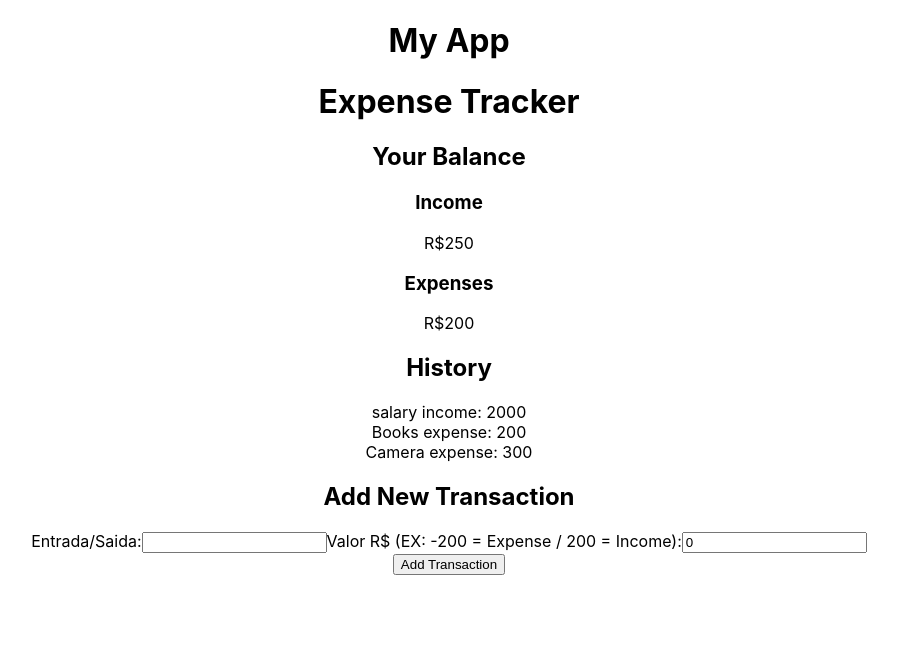
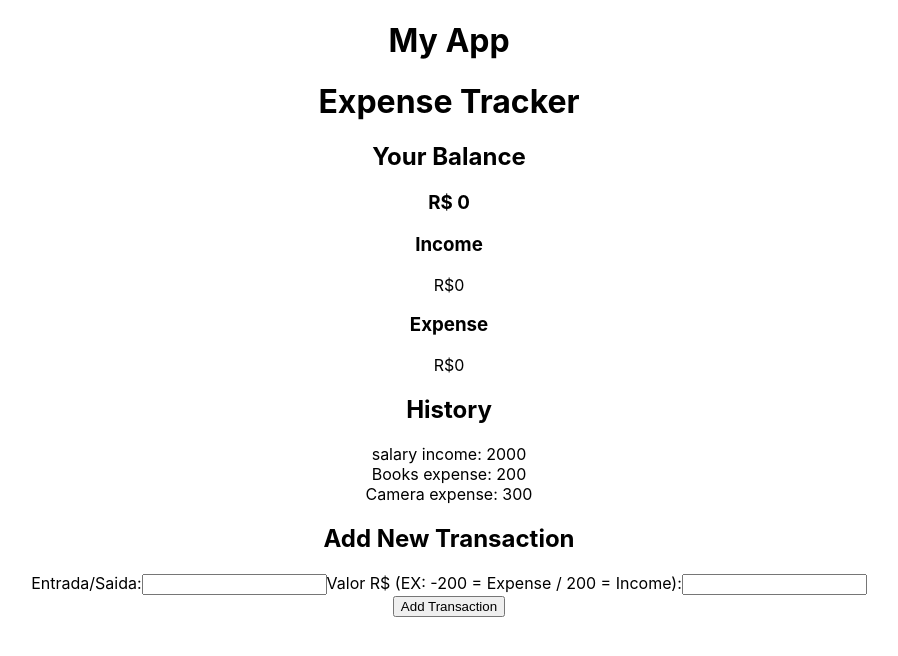
Before and after one commit to Nicolas-Johnson/Expenses_Tracker, a React (Create React App) app: page / in a window 1280 px wide. Shown: the top 656 px of the page, without its empty margins (191-1089 px from the left). Built offline with nearby package versions, Linux system fonts and the light colour scheme.

Commit message:
Balance change from class to func to be able to use hooks

```diff
--- a/src/components/AddTransaction.jsx
+++ b/src/components/AddTransaction.jsx
@@ -8,7 +8,7 @@ class AddTransaction extends React.Component{
     super();
     this.state = {
       title: '',
-      amount: 0,
+      amount: '',
       entry: '',
     }
   }
@@ -29,7 +29,7 @@ class AddTransaction extends React.Component{
     const { title, amount, entry } = this.state;
     const { addHystory, addIncome, addExpense } = this.props;
     const transaction = {
-      [title]: amount,
+      title, amount,
     }
     const history = {
       title: title,
@@ -39,9 +39,11 @@ class AddTransaction extends React.Component{
       }
     }
     if(entry === 'income') {
+      this.setState({title: '', amount: '', entry: ''})
       addHystory(history);
       addIncome(transaction);
     } else {
+      this.setState({title: '', amount: '', entry: ''})
       addHystory(history);
       addExpense(transaction);
     }
--- a/src/components/Balance.jsx
+++ b/src/components/Balance.jsx
@@ -1,19 +1,40 @@
-import React from "react";
+import React, { useEffect, useState } from "react";
+import { useSelector } from 'react-redux';
 import Expenses from "./Expenses";
 import Income from "./Income";
 
-class Balance extends React.Component{
-  render() {
-    return(
+export default function Balance() {
+  const [balance, setBalance] = useState([]);
+  const [income, setIncome] = useState([]);
+  const [expense, setExpense] = useState([]);
+
+  const expenses = useSelector(state => state.ADD_TRANSACTION.EXPENSES);
+  const incomes = useSelector(state => state.ADD_TRANSACTION.INCOMES);
+
+  function reduceTransactions(transaction) {
+    return transaction.reduce((acc, curr) => acc + curr.amount, 0);
+  };
+
+  useEffect(() => {
+    const expense = reduceTransactions(expenses);
+    const incame = reduceTransactions(incomes);
+    const balance = incame - expense;
+    //console.log(blc);
+    setBalance([balance]);
+    setIncome([incame]);
+    setExpense([expense]);
+  }, [expenses, incomes])
+
+  return(
+    <div>
+      <h2>Your Balance</h2>
+      <h3>R$
+        <span> { balance }</span>
+      </h3>
       <div>
-        <h2>Your Balance</h2>
-        <div>
-            <Income income="250" />
-            <Expenses expense="200" />
-        </div>
+          <Income income={ income } />
+          <Expenses expense={ expense } />
       </div>
-    );
-  }
+    </div>
+  );
 }
-
-export default Balance;
--- a/src/components/Expenses.jsx
+++ b/src/components/Expenses.jsx
@@ -5,7 +5,7 @@ class Expenses extends React.Component{
     const { expense } = this.props;
     return(
       <div>
-        <h3>Expenses</h3>
+        <h3>Expense</h3>
         <p>R${ expense }</p>
       </div>
     );
```
Also changed, not shown: src/components/Income.jsx (line endings or trailing spaces).
